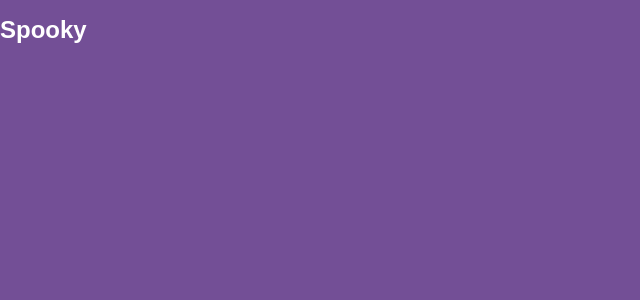
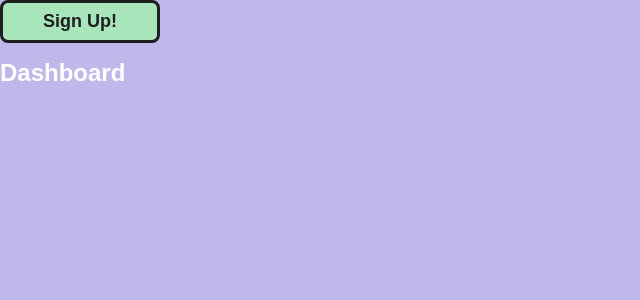
Before and after one commit to stephen-kernan/spooky-list, a Next.js app: page /dashboard in a window 1280 px wide. Shown: the top 300 px of the page, without its empty margins (0-640 px from the left). Built offline with nearby package versions, Linux system fonts and the light colour scheme.

Commit message:
LTC-35: Added ESLINT, Added and styled button, Added CSS Variables (#2)

```diff
--- a/src/app/dashboard/page.tsx
+++ b/src/app/dashboard/page.tsx
@@ -1,10 +1,15 @@
- import React from "react";
- import {Title} from "@/components/title/title";
+'use client'
+import React from 'react'
+import { Title } from '@/components/title/title'
+import { Button } from '@/components/button/button'
 
- export const Page = () => {
-return (<Title text={'Spooky'}></Title>)
+const DashboardPage = (): JSX.Element => {
+  return (
+      <div>
+          <Button text={'Sign Up!'} onClick={() => {}} />
+          <Title text={'Dashboard'} />
+      </div>
+  )
+}
 
-
- }
-
-export default Page
+export default DashboardPage
--- a/src/app/globals.css
+++ b/src/app/globals.css
@@ -1,5 +1,12 @@
-
-
+:root {
+    --grimace: #BEB8EB;
+    --slime: #A9E5BB;
+    --pumpkin: #F6B68D;
+    --black-cat: #1E1E1E;
+    --ghost: #F9FFFA;
+    --headingfont: Epilogue, sans-serif;
+    --primaryfont: Poppins, sans-serif
+}
 .container {
     display: grid;
     grid-template-columns: 10rem 10rem 10rem;
@@ -7,5 +14,5 @@
 }
 body {
     margin: 0;
-    background-color: #734F96;
+    background-color: var(--grimace) ;
 }
--- /dev/null
+++ b/src/components/button/button.module.css
@@ -0,0 +1,11 @@
+.button {
+    font-family: var(--primaryfont);
+    font-weight: 600;
+    color: var(--black-cat);
+    font-size: 18px;
+    background-color: var(--slime);
+    border-radius: 8px;
+    border: 3px solid var(--black-cat);
+    padding: .5rem 2.5rem;
+    cursor: pointer;
+}
--- /dev/null
+++ b/src/components/button/button.tsx
@@ -0,0 +1,18 @@
+'use client'
+import React from 'react'
+import styles from './button.module.css'
+
+interface ButtonProps {
+  text: string
+  onClick: () => void
+}
+export const Button = ({ text, onClick }: ButtonProps): JSX.Element => {
+  return (
+      <div>
+          <button onClick={onClick} data-testid="button" className={styles.button}>
+              {text}
+          </button>
+      </div>
+
+  )
+}
```
Also changed, not shown: jest.config.mjs (added, +18 -0 lines), package.json (+15 -3 lines), src/app/about/page.tsx (+11 -6 lines), src/app/catalog/page.tsx (+10 -6 lines), .eslintrc.json, 1 other file (tests, documents, lock files or other folders).
